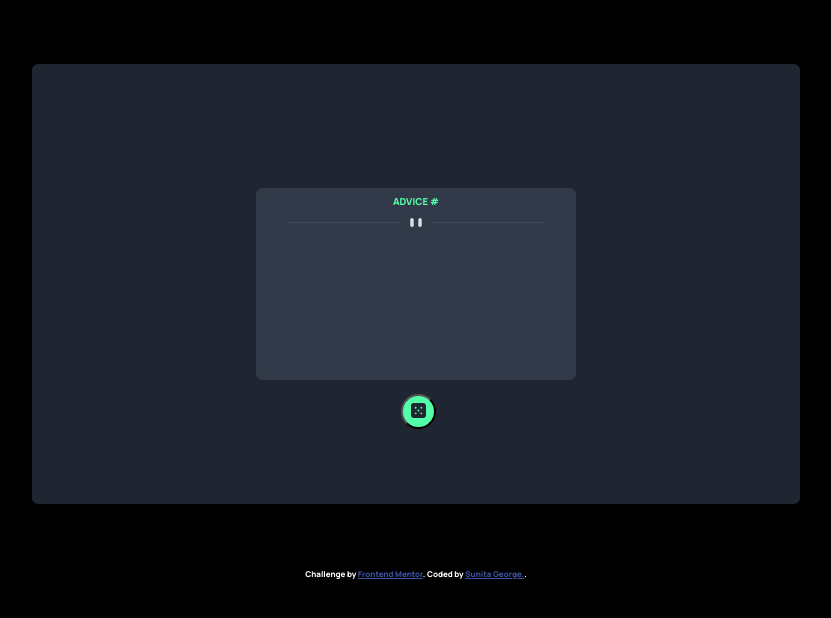
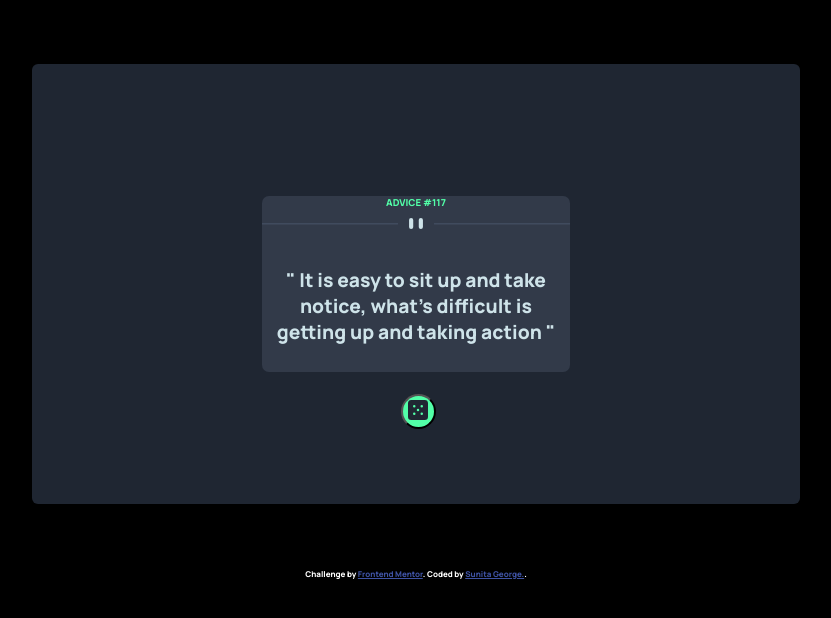
Before and after one commit to GeorgeSunita/advice-generator, a plain HTML site: page index.html in a window 1280 px wide. Shown: the whole page, without its empty margins (224-1055 px from the left). Drawn offline with Linux system fonts and the light colour scheme.

Commit message:
change to submit button

```diff
--- a/css/index.style.css
+++ b/css/index.style.css
@@ -15,28 +15,33 @@ body {
   height: 55vh;
   border-radius: 6px;
   margin: 4rem auto;
+  background-color: hsl(218, 23%, 16%);
   display: flex;
   justify-content: center;
   align-items: center;
-  background-color: hsl(218, 23%, 16%);
-  text-align: center;
   position: relative;
 }
 
 .advice-wrapper {
-  width: 20rem;
-  height: 12rem;
-  font-size: 1rem;
-  margin: 2rem auto;
+  width: 40%;
+  height: 40%;
+  font-size: 1.2rem;
   border-radius: 7px;
   background-color: hsl(217, 19%, 24%);
+  display: flex;
+  flex-direction: column;
+  justify-content: center;
+  align-items: center;
 }
 
 #advice {
+  margin-top: 2rem;
+  text-align: center;
   width: 19rem;
   height: 11rem;
+  color: hsl(193, 38%, 86%);
 }
-.adDiv {
+.adDiv p q {
   padding: 20px 30px;
   font-weight: 800;
   color: hsl(193, 38%, 86%);
@@ -54,10 +59,10 @@ span {
   letter-spacing: 0.6;
 }
 .divider > img {
-  width: 80%;
+  width: 100%;
 }
 
-#formbtn {
+#getAdviceBtn {
   width: 2.2rem;
   height: 2.2rem;
   border-radius: 50%;
@@ -67,12 +72,12 @@ span {
   left: 48%;
 }
 
-#formbtn > img {
-  width: 15px;
-  height: 15px;
+#getAdviceBtn > img {
+  width: 20px;
+  height: 20px;
 }
 
-#formbtn:hover {
+#getAdviceBtn:hover {
   cursor: pointer;
   box-shadow: rgba(255, 255, 255, 0.4) 0px 7px 29px 0px;
 }
--- a/index.html
+++ b/index.html
@@ -22,17 +22,20 @@
   <body>
     <div class="container">
       <div class="advice-wrapper">
-        <label for="heading"> ADVICE # </label>
+        <label for="heading"> ADVICE #117 </label>
         <span id="heading"></span>
         <div class="divider">
           <img src="images/pattern-divider-desktop.svg" alt="divider" />
         </div>
-        <div id="advice"></div>
-        <form action="#" id="submit">
-          <button id="formbtn">
-            <img src="images/icon-dice.svg" alt="" />
-          </button>
-        </form>
+        <div id="advice">
+          <p>
+            &quot; It is easy to sit up and take notice, what's difficult is
+            getting up and taking action &quot;
+          </p>
+        </div>
+        <button id="getAdviceBtn">
+          <img src="images/icon-dice.svg" alt="" />
+        </button>
       </div>
     </div>
     <div class="attribution">
--- a/script/index.script.js
+++ b/script/index.script.js
@@ -1,14 +1,14 @@
 window.onload = function () {
-  const adviceDiv = document.getElementById("advice");
-  const formEl = document.getElementById("submit");
-  const adviceHeadingEl = document.getElementById("heading");
+  const adviceDiv = document.querySelector("#advice");
+  const adviceBtn = document.querySelector("#getAdviceBtn");
+  const adviceHeadingEl = document.querySelector("#heading");
   const displayAdvice = function (advice) {
     adviceHeadingEl.textContent = advice.slip.id;
-    adviceDiv.innerHTML = `"<p>${advice.slip.advice}</p>"`;
+    adviceDiv.innerHTML = `&quot ${advice.slip.advice} &quot`;
     adviceDiv.classList.add("adDiv");
   };
 
-  formEl.addEventListener("submit", function (e) {
+  adviceBtn.addEventListener("click", function (e) {
     e.preventDefault();
 
     fetch("https://api.adviceslip.com/advice")
```
